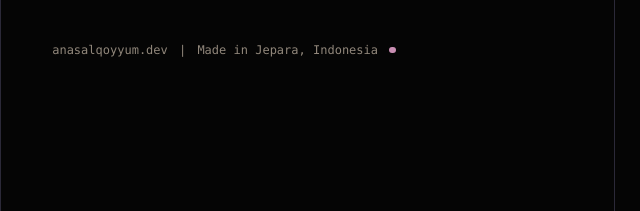
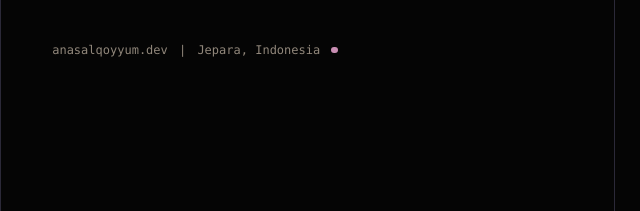
Before and after one commit to anasalqoyyum/superior-personal-site, an Astro site: page / in a window 1280 px wide. Shown: the part 1357-1568 px from the top of the page, 0-640 px from the left. Built offline with nearby package versions, Linux system fonts and the light colour scheme; Astro itself is replaced by a stand-in of ours; a web font is replaced by a local one.

Commit message:
chore: small rewrite location

```diff
--- a/src/pages/index.astro
+++ b/src/pages/index.astro
@@ -194,7 +194,7 @@ const socials = [SOCIAL_LINK[1], SOCIAL_LINK[2], SOCIAL_LINK[0]]
       <p class="home-signoff">
         anasalqoyyum.dev
         <span aria-hidden="true">|</span>
-        Made in Jepara, Indonesia
+        Jepara, Indonesia
         <i aria-hidden="true"></i>
       </p>
     </section>
```
